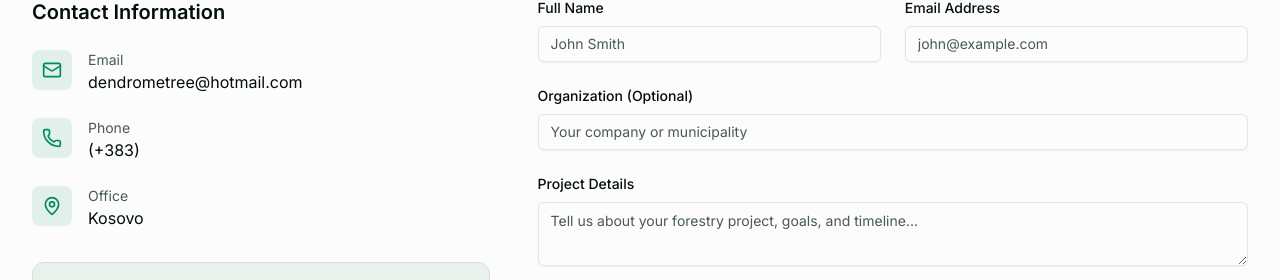
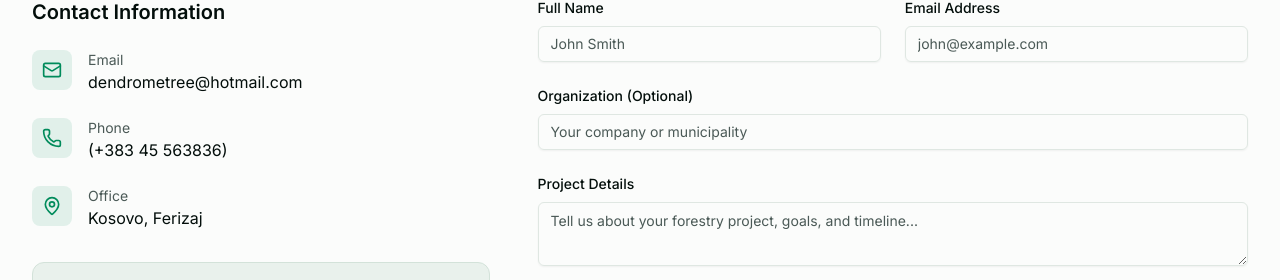
Before and after one commit to Altin3/Dendrometree, a Next.js app: page / in a window 1280 px wide. Shown: the part 5277-5557 px from the top of the page. Built offline with nearby package versions, Linux system fonts and the light colour scheme.

Commit message:
Update contact.tsx

```diff
--- a/components/contact.tsx
+++ b/components/contact.tsx
@@ -60,7 +60,7 @@ export function Contact() {
                   <div>
                     <div className="text-sm text-muted-foreground">Phone</div>
                     <a href="tel:" className="text-foreground hover:text-primary transition-colors">
-                      (+383)
+                      (+383 45 563836)
                     </a>
                   </div>
                 </div>
@@ -72,7 +72,7 @@ export function Contact() {
                   <div>
                     <div className="text-sm text-muted-foreground">Office</div>
                     <address className="not-italic text-foreground">
-                      Kosovo
+                      Kosovo, Ferizaj
                     </address>
                   </div>
                 </div>
```
